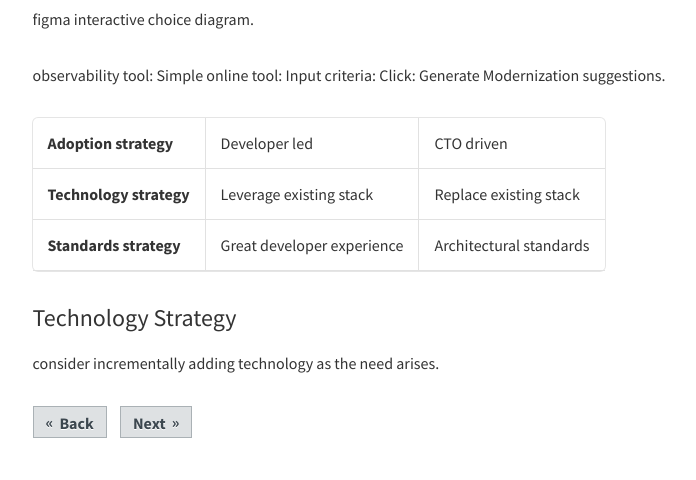
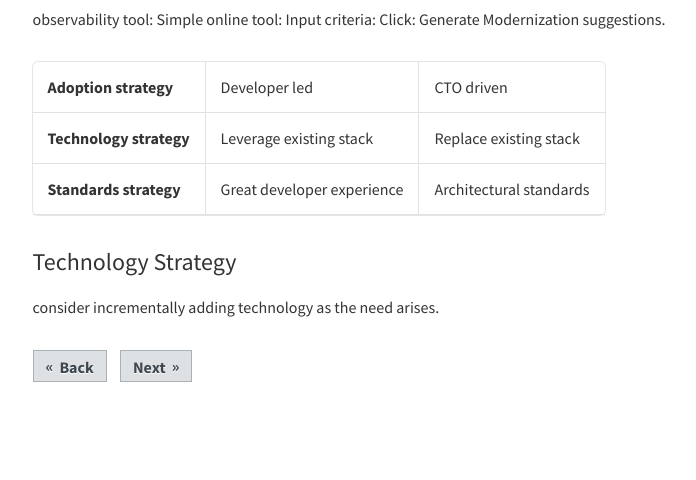
Before and after one commit to ModernizationDigital/playbook-3, a Jekyll site: the page built from _playbook/evaluate-modernization.md, in a window 1280 px wide. Shown: the part 899-1379 px from the top of the page, without its empty margins (351-1047 px from the left). Built offline with Jekyll 4.4.1, drawn with Linux system fonts in a browser that asks for light colours; after the commit the page ends 1323 px from its top, so only the background shows below that.

Commit message:
removed copy about figma

```diff
--- a/_playbook/evaluate-modernization.md
+++ b/_playbook/evaluate-modernization.md
@@ -13,7 +13,7 @@ Now that we've identified our opportunities let's look at modernization options.
 
 <iframe style="border: 1px solid rgba(0, 0, 0, 0.1);" width="800" height="450" src="https://www.figma.com/embed?embed_host=share&url=https%3A%2F%2Fwww.figma.com%2Fproto%2FNFooMx2TbdeR6ifyaoDie3%2FEvaluate-Modernization%3Fnode-id%3D2%253A40%26scaling%3Dscale-down" allowfullscreen></iframe>
 
-figma interactive choice diagram.
+
 
 observability tool: Simple online tool: Input criteria: Click: Generate Modernization suggestions.
 
```
